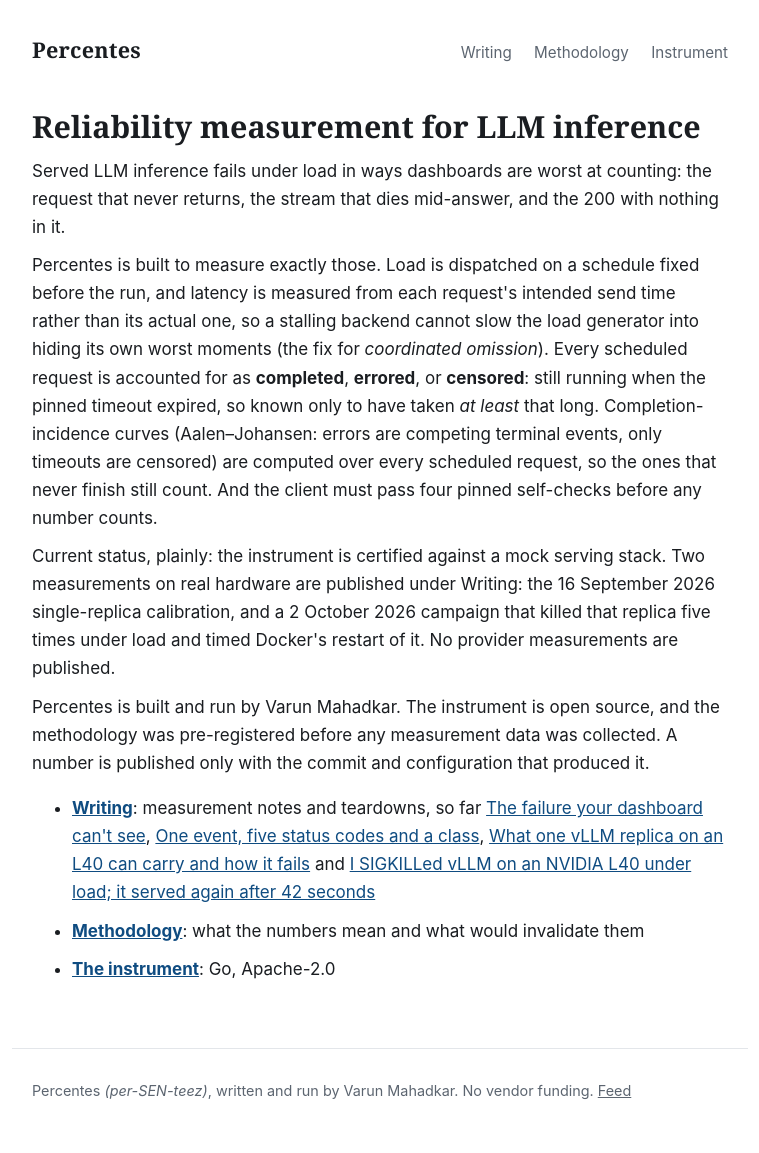
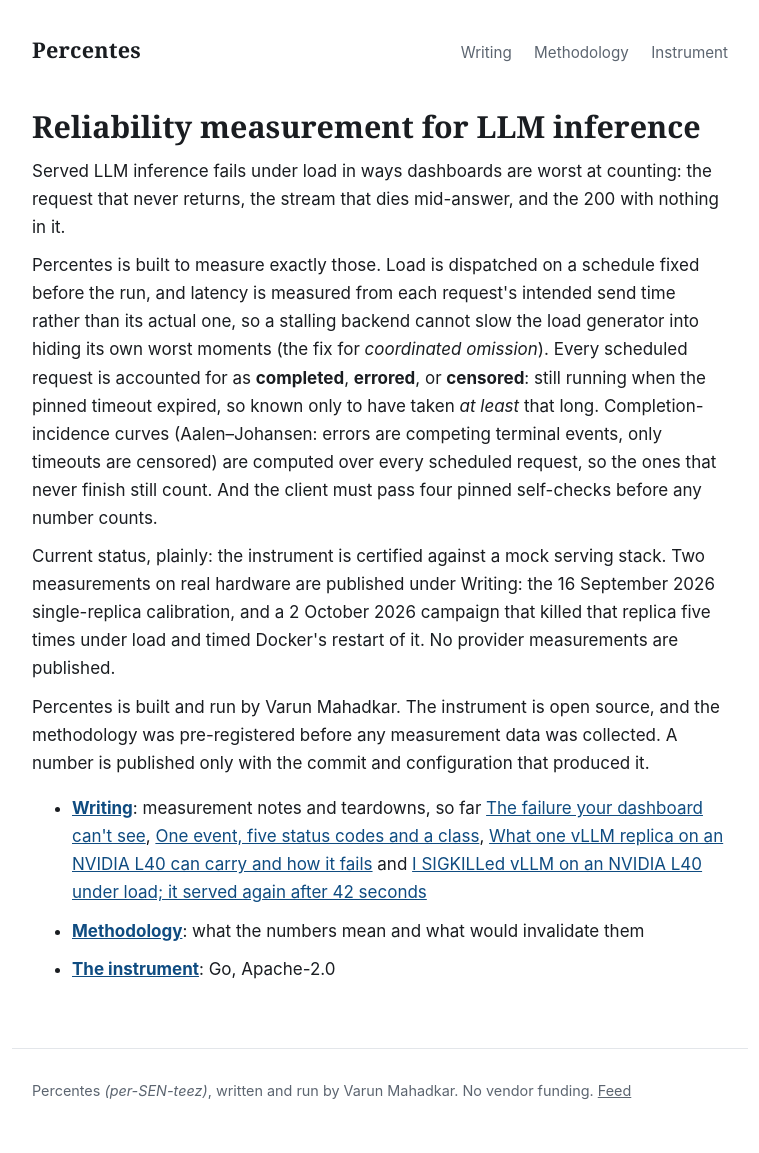
Before and after one commit to percentes/percentes.github.io, a Jekyll site: the page built from index.md, in a window 1280 px wide. Shown: the whole page, without its empty margins (260-1019 px from the left). Built offline with Jekyll 4.4.1, drawn with Linux system fonts in a browser that asks for light colours; our own code applies the rules of GitHub Pages for plain Markdown files.

Commit message:
site: add nvidia to the l40 calibration title

```diff
--- a/index.md
+++ b/index.md
@@ -32,6 +32,6 @@ source, and the methodology was pre-registered before any measurement
 data was collected. A number is published only with the commit and
 configuration that produced it.
 
-- **[Writing](/writing/)**: measurement notes and teardowns, so far [The failure your dashboard can't see](/writing/2026/the-failure-your-dashboard-cannot-see/), [One event, five status codes and a class](/writing/2026/one-event-five-status-codes-and-a-class/), [What one vLLM replica on an L40 can carry and how it fails](/writing/2026/calibrating-one-l40-configuration/) and [I SIGKILLed vLLM on an NVIDIA L40 under load; it served again after 42 seconds](/writing/2026/i-sigkilled-vllm-on-an-l40-under-load-it-served-again-after-42-seconds/)
+- **[Writing](/writing/)**: measurement notes and teardowns, so far [The failure your dashboard can't see](/writing/2026/the-failure-your-dashboard-cannot-see/), [One event, five status codes and a class](/writing/2026/one-event-five-status-codes-and-a-class/), [What one vLLM replica on an NVIDIA L40 can carry and how it fails](/writing/2026/calibrating-one-l40-configuration/) and [I SIGKILLed vLLM on an NVIDIA L40 under load; it served again after 42 seconds](/writing/2026/i-sigkilled-vllm-on-an-l40-under-load-it-served-again-after-42-seconds/)
 - **[Methodology](/methodology/)**: what the numbers mean and what would invalidate them
 - **[The instrument](https://github.com/percentes/percentes)**: Go, Apache-2.0
```
Also changed, not shown: _posts/2026-09-25-calibrating-one-l40-configuration.md (+1 -1 lines).
